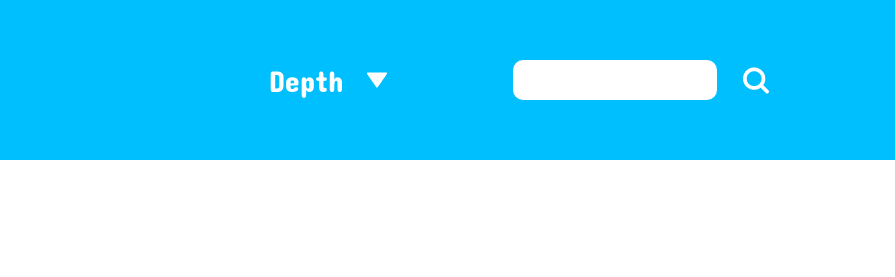
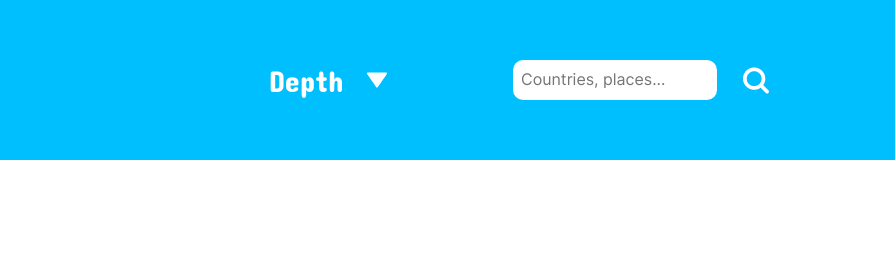
Before and after one commit to TEKKSUNN/weather-app, a website built with webpack: page src/template.html in a window 1280 px wide. Shown: the top 277 px of the page, 385-1280 px from the left. Built offline with nearby package versions, Linux system fonts and the light colour scheme.

Commit message:
Add placeholder for search bar

```diff
--- a/src/template.html
+++ b/src/template.html
@@ -25,7 +25,7 @@
             </div>
             <div class="search">
                 <form method="post">
-                    <input type="text" name="query" id="query">
+                    <input type="text" name="query" id="query" placeholder="Countries, places...">
                     <button type="submit"><img src="./images/search.png" alt="search icon" class="icon search-icon"></button>
                 </form>
             </div>
```
